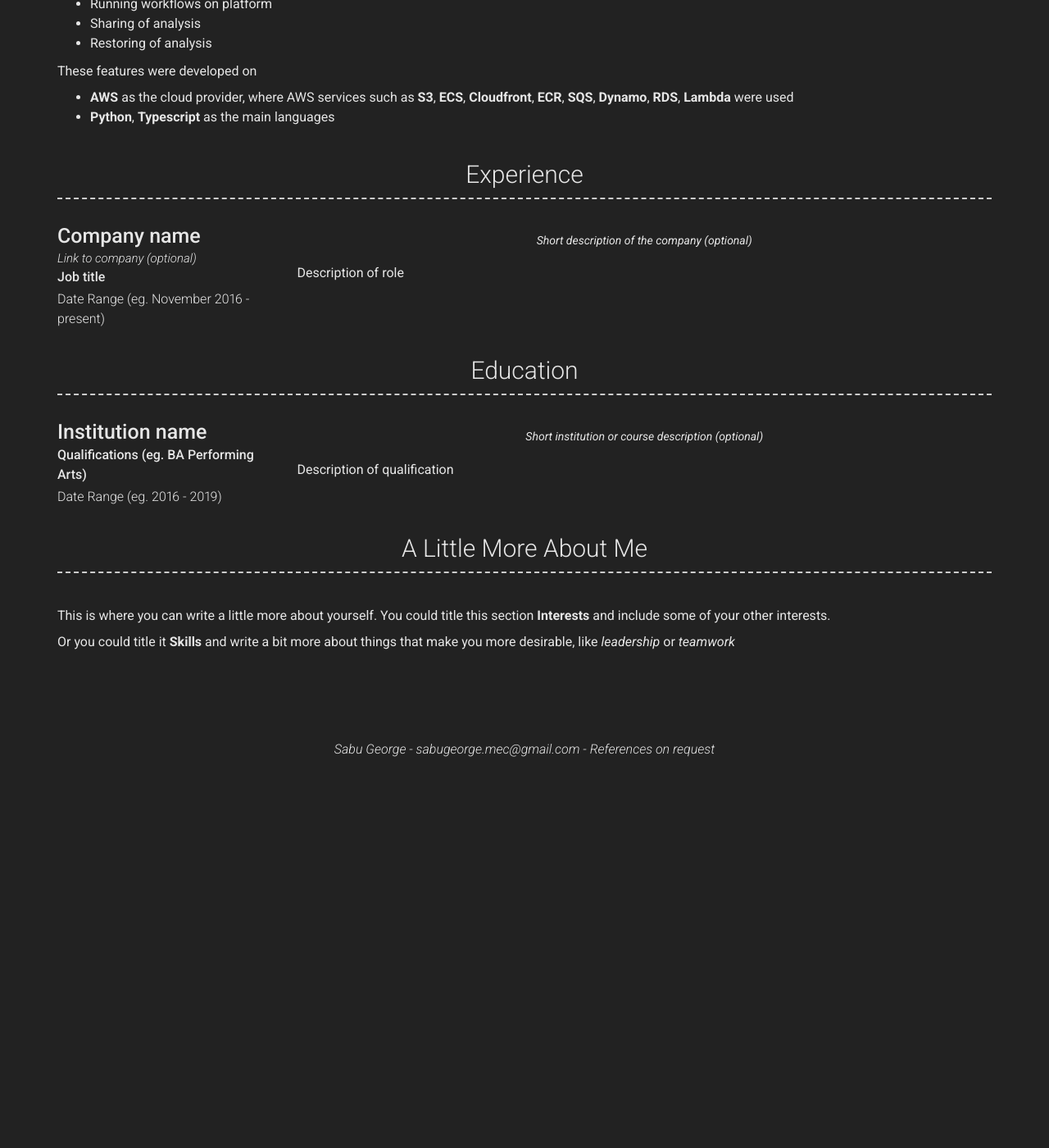
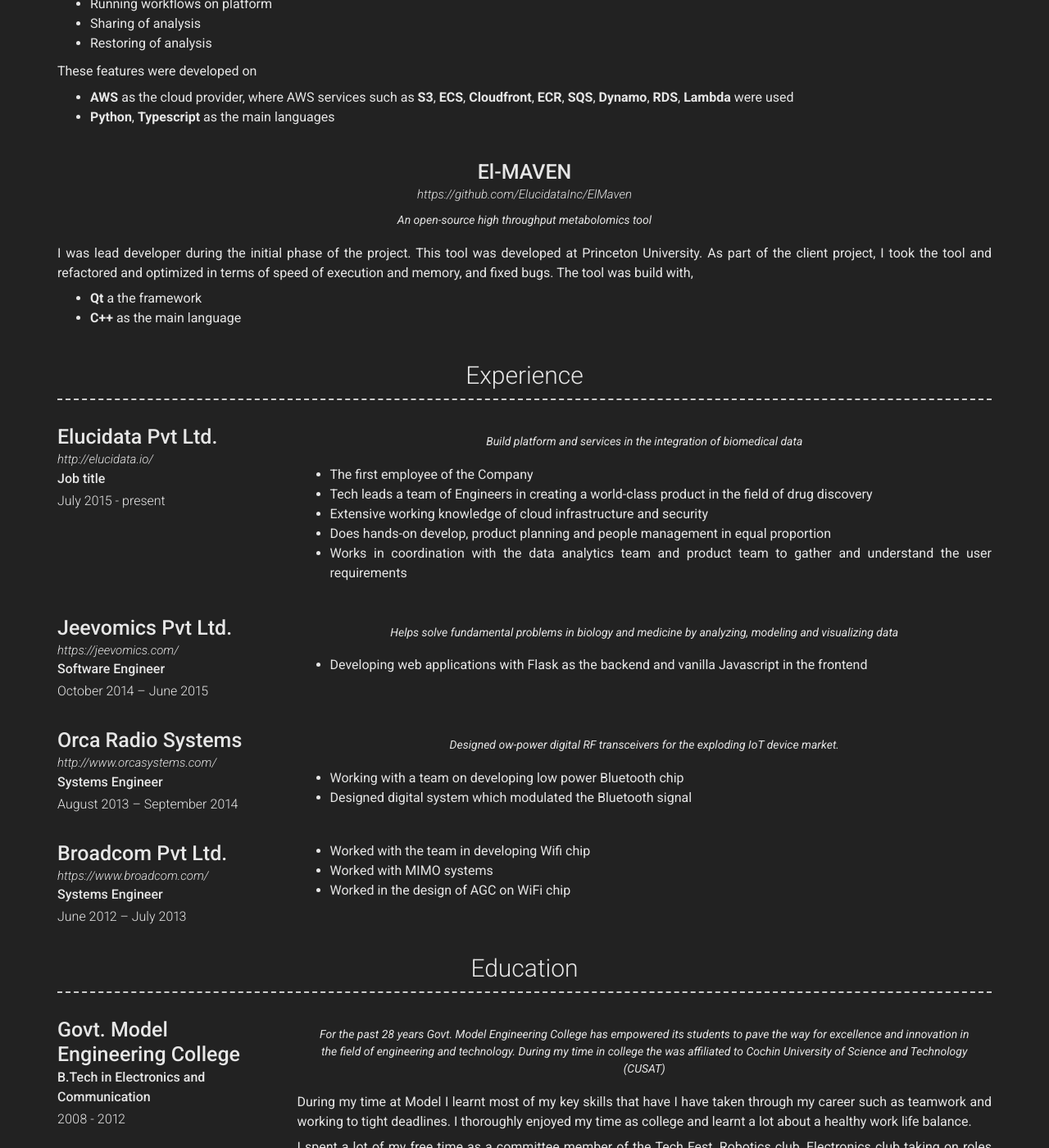
Before and after one commit to sabsgeo/my-cv, a Jekyll site: the page built from index.md, in a window 1280 px wide and 1400 px high, scrolled down 2162 px. Shown: the whole window at 82% size. Built offline with Jekyll 4.4.1, drawn with Linux system fonts in a browser that asks for light colours; nearby versions of some CDN libraries; before the commit the page ends 3096 px from its top, so only the background shows below that; some of the changed text lies outside the part shown.

Commit message:
[WIP]:added and updated more info

```diff
--- a/_config.yml
+++ b/_config.yml
@@ -31,7 +31,7 @@
 # about_title: About Me (Use this to override about section title)
 about_profile_image: images/sabu.png
 about_content: |
-  I am a self-motivated, enthusiastic, hands-on person who likes to get the hands dirty, solving problems in fields of cloud infrastructure/computing, website development, mobile app development, and embedded system development. I have 8+ years of industrial experience, of which 6+ years I worked with startups in different fields, exploring my interests. People who worked with me recognize me on my system design ability, speed, and flexibility to learn new things, my agility on black box debugging, and explaining technology to non-tecnical people in simple language. My hobbies are traveling, having a lot of coffee, doing electronic, electrical, and home decor projects for my home.
+  I am a self-motivated, enthusiastic, hands-on person who likes to get the hands dirty, solving problems in fields of cloud infrastructure/computing, website development, mobile app development, and embedded system development. I have 8+ years of industrial experience, of which 6+ years I worked with startups in different fields, exploring my interests. People who worked with me recognize me on my problem solving skills, system design ability, speed, and flexibility to learn new things, my agility on black box debugging, and explaining technology to non-tecnical people in simple language. My hobbies are traveling, having a lot of coffee, doing electronic, electrical, and home decor projects for my home.
 # Projects Section
 # projects_title: Projects #(Use this to override about projects section title)
 
--- a/_data/education.yml
+++ b/_data/education.yml
@@ -1,9 +1,12 @@
 # Education Template
 - layout: left
-  name: Institution name
-  dates: Date Range (eg. 2016 - 2019)
-  qualification: Qualifications (eg. BA Performing Arts)
+  name: Govt. Model Engineering College
+  dates: 2008 - 2012
+  qualification: B.Tech in Electronics and Communication
   quote: >
-    Short institution or course description (optional)
+    For the past 28 years Govt. Model Engineering College has empowered its students to pave the way for excellence and innovation in the field of engineering and technology.
+    During my time in college the was affiliated to Cochin University of Science and Technology (CUSAT)
   description: | # this will include new lines to allow paragraphs
-    Description of qualification
+    During my time at Model I learnt most of my key skills that have I have taken through my career such as teamwork and working to tight deadlines. I thoroughly enjoyed my time as college and learnt a lot about a healthy work life balance.
+
+    I spent a lot of my free time as a committee member of the Tech Fest, Robotics club, Electronics club taking on roles such as Chair Man and Secretary.
--- a/_data/experience.yml
+++ b/_data/experience.yml
@@ -1,10 +1,45 @@
 # Experience template
 - layout: left
-  company: Company name
-  link: Link to company (optional)
+  company: Elucidata Pvt Ltd.
+  link: http://elucidata.io/
   job_title: Job title
-  dates: Date Range (eg. November 2016 - present)
+  dates: July 2015 - present
   quote: >
-   Short description of the company (optional)
+    Build platform and services in the integration of biomedical data
   description: | # this will include new lines to allow paragraphs
-    Description of role
+    - The first employee of the Company
+    - Tech leads a team of Engineers in creating a world-class product in the field of drug discovery
+    - Extensive working knowledge of cloud infrastructure and security
+    - Does hands-on develop, product planning and people management in equal proportion
+    - Works in coordination with the data analytics team and product team to gather and understand the user requirements
+
+- layout: left
+  company: Jeevomics Pvt Ltd.
+  link: https://jeevomics.com/
+  job_title: Software Engineer
+  dates: October 2014 – June 2015
+  quote: >
+    Helps solve fundamental problems in biology and medicine by analyzing, modeling and visualizing data
+  description: | # this will include new lines to allow paragraphs
+    - Developing web applications with Flask as the backend and vanilla Javascript in the frontend
+
+- layout: left
+  company: Orca Radio Systems
+  link: http://www.orcasystems.com/
+  job_title: Systems Engineer
+  dates: August 2013 – September 2014
+  quote: >
+    Designed ow-power digital RF transceivers for the exploding IoT device market.
+  description: | # this will include new lines to allow paragraphs
+    - Working with a team on developing low power Bluetooth chip
+    - Designed digital system which modulated the Bluetooth signal
+
+- layout: left
+  company: Broadcom Pvt Ltd.
+  link: https://www.broadcom.com/
+  job_title: Systems Engineer
+  dates: June 2012 – July 2013
+  description: | # this will include new lines to allow paragraphs
+    - Worked with the team in developing Wifi chip
+    - Worked with MIMO systems
+    - Worked in the design of AGC on WiFi chip
--- a/_data/projects.yml
+++ b/_data/projects.yml
@@ -73,3 +73,13 @@
     These features were developed on
       - **AWS** as the cloud provider, where AWS services such as **S3**, **ECS**, **Cloudfront**, **ECR**, **SQS**, **Dynamo**, **RDS**, **Lambda** were used
       - **Python**, **Typescript** as the main languages
+
+- layout: top-middle
+  name: El-MAVEN
+  link: https://github.com/ElucidataInc/ElMaven
+  quote: >
+    An open-source high throughput metabolomics tool
+  description: |
+    I was lead developer during the initial phase of the project. This tool was  developed at Princeton University. As part of the client project, I took the tool and refactored and optimized in terms of speed of execution and memory, and fixed bugs. The tool was build with,
+      - **Qt** a the framework
+      - **C++** as the main language
```
